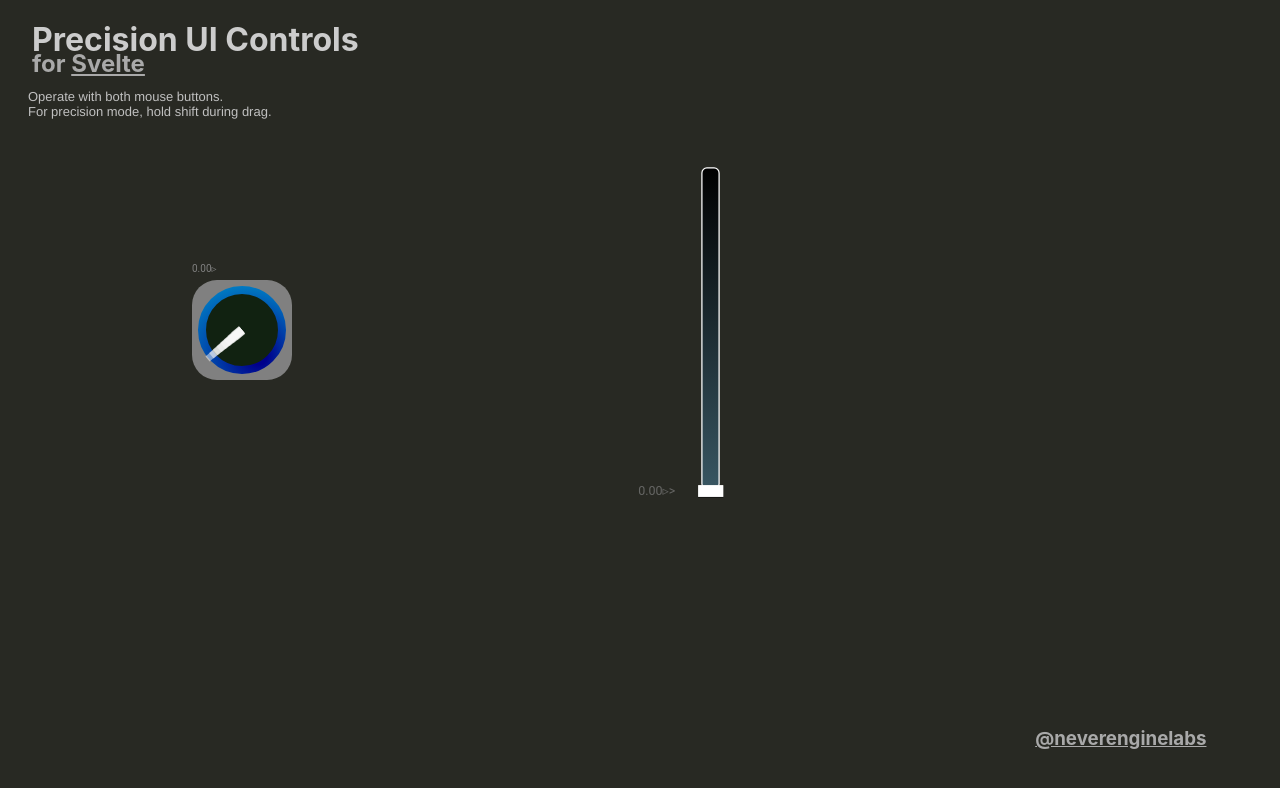
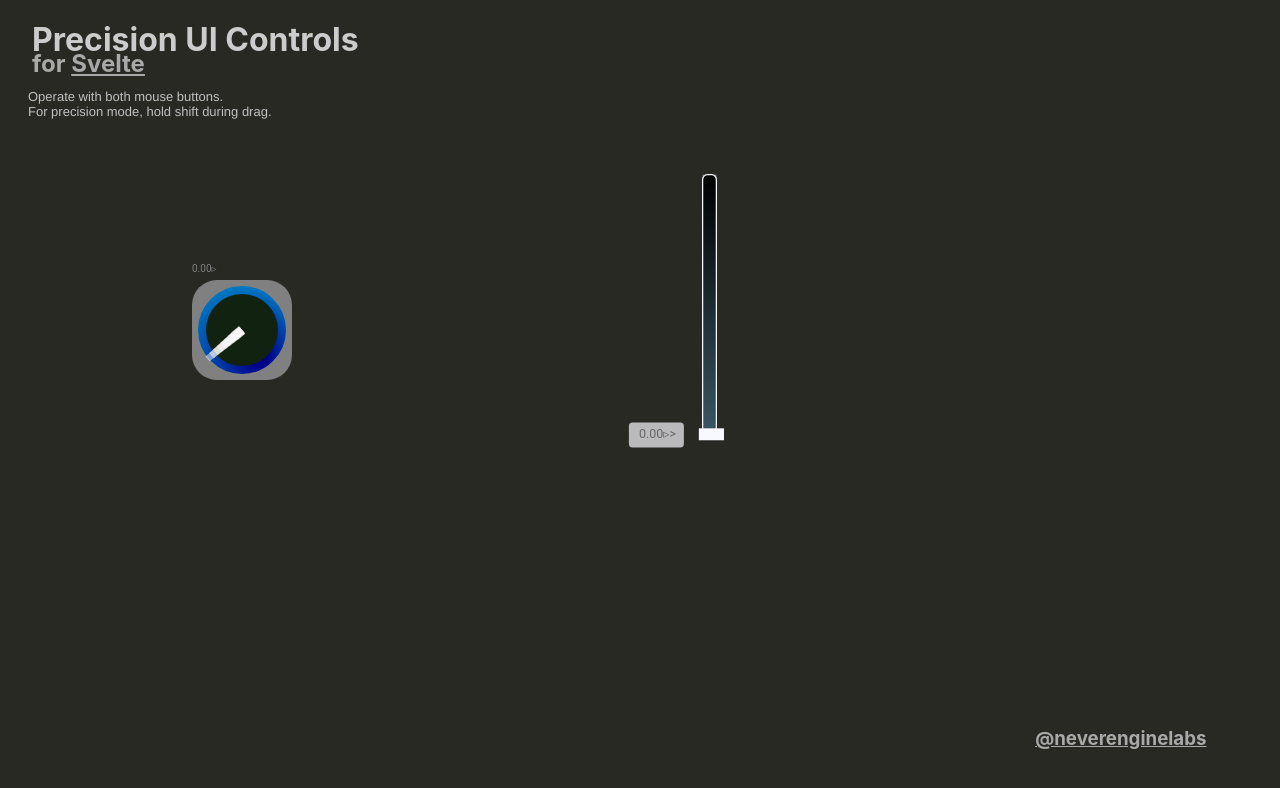
Before and after one commit to cristianvogel/Precis-UI, a Svelte app: page / in a window 1280 px wide. Shown: the top 788 px of the page. Built offline with nearby package versions, Linux system fonts and the light colour scheme.

Commit message:
Type defs added

```diff
--- a/public/global.css
+++ b/public/global.css
@@ -1,3 +1,5 @@
+/* global css */
+
 html, body {
 	position: relative;
 	width: 100%;
--- a/src/App.svelte
+++ b/src/App.svelte
@@ -1,4 +1,4 @@
-<!--
+<!-- App.svelte
 	// Precision Audio UI © Cristian Vogel 2022
 	// No unauthorised use or derivatives!
 	// contact @neverenginelabs
@@ -10,14 +10,11 @@
 		on:contextmenu|preventDefault={ (e)=>{window.focus()} }
 />
 
-<script>
-	// Precision Audio UI © Cristian Vogel 2022
-	// No unauthorised use or derivatives!
-	// @neverenginelabs
-
+<script lang="ts">
 	import Fader from "./components/Fader.svelte";
 	import Dial from "./components/Dial.svelte";
 
+	let value:number = 0;
 </script>
 <main>
 <div id='header'>
@@ -38,8 +35,8 @@
 		<a href='https://twitter.com/neverenginelabs'>@neverenginelabs</a>
 	</h3>
 </div>
-	<Fader/>
-	<Dial/>
+	<Fader {value} x="50%" y="50%" />
+	<Dial />
 </main>
 
 
--- a/src/components/Fader.svelte
+++ b/src/components/Fader.svelte
@@ -6,37 +6,64 @@
     import {clamp, radialPoints, remap} from '../lib/utils.ts';
     import { onMount } from 'svelte';
     import { fade } from 'svelte/transition';
+    import type {BoundingClientRec, Fader, FaderGeometry, FaderTaper} from "../types/precisUI";
+    import {DefaultRect, PALETTE} from "../types/precisUI";
 
 
     let clientRect;
     let selected = null;
-    const radial = ()=>(fader.normValue * 270) + 230
+    export let
+        x = DefaultRect.X,
+        y = DefaultRect.Y,
+        width = DefaultRect.WIDTH,
+        height = DefaultRect.HEIGHT,
+        w = DefaultRect.WIDTH,
+        h = DefaultRect.HEIGHT,
+        rx = DefaultRect.RX
 
-    let fader = {
-        x: 200,
-        y: 50,
-        w: 8,
-        h: 200,
-        rx: 3,
-        value: 0,
+    export let geometry:FaderGeometry = { x, y , width: width | w , height: height | h }
+    export let value:number = 0;
+    export let id:string = 'fader'
+    export let taper:FaderTaper  = { min: 0, max: 10, fineStep: 0.1, curve:'LINEAR'}
+
+    const fader: Fader = {
+        currentValue: value,
+        id,
+        geometry,
+        rx,
+        x: x - rx,
+        y: y - rx,
+        width: width + rx,
+        height: height + rx,
         label: 'hold shift for fine tuning',
         precis: false,
         changing: false,
-        taper: { min: 0, max: 10, fineStep: 0.1, curve:'LINEAR'},
-        bg: 'transparent',
-        set rect( options ) {
-            const {x,y,width,height} = options
-            this.x=x; this.y=y; this.w=width; this.h=height;
+        taper,
+        bg: PALETTE.clear,
+        set rect(faderGeometry: FaderGeometry) {
+            this.geometry = faderGeometry
+            this.x = faderGeometry.x
+            this.y = faderGeometry.y
+            this.width = faderGeometry.width
+            this.height = faderGeometry.height
+            return this.geometry
         },
-        get radialPoints() { return (this.normValue * 270) + 230},
-        get boundingBox() {
-            return `top:${this.y}px;
-			left:${this.x}px;
-			width:${this.w + this.rx}px;
-			height:${this.h + this.rx}px;
-			background: ${this.bg};`
+        get h(): number {
+            return this.geometry.height | this.height
         },
-        get normValue() {return (this.value /  this.h)}
+        get w(): number {
+            return this.geometry.width | this.width
+        },
+        get clientRect() {
+            return <BoundingClientRec>
+                `top:${this.y}px;
+                left:${this.x}px;
+                width:${this.width}px;
+                height:${this.height}px;`
+        },
+        get normValue() {
+            return this.currentValue / this.height
+        }
     }
 
     function handleModifier (ev) {
@@ -62,14 +89,14 @@
     function handleMouseMovePrecision(event) {
         clientRect = selected.getBoundingClientRect()
         const dy = event.movementY
-        const {value, taper, h, y} = fader
+        const {currentValue, taper, h, y} = fader
         if (dy === 0) return
         switch (selected.id.split('.')[0]) {
             case 'dial' :
-                fader.value = clamp( value+((dy*dy)*(Math.sign(dy)/-2)) * taper.fineStep, [0, h] )
+                fader.currentValue = clamp( currentValue+((dy*dy)*(Math.sign(dy)/-2)) * taper.fineStep, [0, h] )
                 break;
             case 'fader' :
-                fader.value = clamp( value+ -dy * taper.fineStep, [0, h] )
+                fader.currentValue = clamp( currentValue+ -dy * taper.fineStep, [0, h] )
                 break;
         }
     }
@@ -87,13 +114,13 @@
     function handleMouseMoveJump(event) {
         clientRect = selected.getBoundingClientRect()
         const dy = event.movementY
-        const {value, taper, h, y, normValue } = fader
+        const {currentValue, h, normValue } = fader
         switch (selected.id.split('.')[0]) {
             case 'dial' :
-                fader.value = clamp( value + (-dy* (remap(normValue,0,1,3,0.25))), [0, h] )
+                fader.currentValue = clamp( currentValue + (-dy* (remap(normValue,0,1,3,0.25))), [0, h] )
                 break;
             case 'fader' :
-                fader.value = clamp( value + -dy, [0, h] )
+                fader.currentValue = clamp( currentValue + -dy, [0, h] )
                 break;
         }
     }
@@ -109,23 +136,23 @@
         removeEventListener('keyup', handleModifier)
     }
 
-    $: dialPointer = radialPoints( fader.radialPoints, 50,50,10,55,10)
-
     onMount(() => {
 // 		 this was a temporary pseudo constructor
 // 		 allows the widget to be scaled and positioned by CSS
 // 		 which is actually quite cool?
-        const faderRect = document.getElementById('fader.box')
-        const {top, left, width, height} = faderRect.getBoundingClientRect()
-        fader.rect = {top: top, left: left, width: width, height: height}
+  //       TODO: turn into a setRectFromParent method
+  //       const faderRect = document.getElementById('fader.box')
+  //       const {top, left, width, height} = faderRect.getBoundingClientRect()
+  //       fader.rect = {x: left, y: top, width: width, height: height}
     })
+
 </script>
 
 <div class='faderContainer'
      id='fader.box'
      on:mouseenter|preventDefault='{(e)=>{e.target.focus(); fader.changing=true}}'
      on:mouseleave='{()=>{fader.changing=(selected !== null)}}'
-     style={fader.boundingBox}
+     style={fader.clientRect}
 >
 
     <svg>
@@ -135,19 +162,19 @@
                             x2=0
                             y1=0
                             y2={remap(fader.normValue, 0, 1, 3, 0)}>
-                <stop offset="0" stop-color="black"/>
-                <stop offset="80%" stop-color="skyblue"/>
+                <stop offset="0" stop-color={PALETTE.black}/>
+                <stop offset="80%" stop-color={PALETTE.sky}/>
             </linearGradient>
             <filter id="shadow">
                 <feDropShadow dx="0" dy="0.4" stdDeviation="0.2"/>
             </filter>
         </defs>
 
-        <g fill="url('#fader.grad')" stroke="white" stroke-width="0.0625rem">
+        <g fill="url('#fader.grad')" stroke={PALETTE.whiteBis} stroke-width="0.0625rem">
             <rect height={fader.h + fader.rx}
                   id='fader.track'
                   on:contextmenu|preventDefault={handleMouseDownPrecision}
-                  on:mousedown|preventDefault={(ev)=>{fader.value= fader.h - ev.offsetY}}
+                  on:mousedown|preventDefault={(ev)=>{fader.currentValue= fader.h - ev.offsetY}}
                   rx=4px
                   width={fader.w}
                   x=0rem
@@ -155,9 +182,9 @@
             <g id='fader.handle+readout'
                on:contextmenu|preventDefault={handleMouseDownPrecision}
                on:mousedown|preventDefault={handleMouseDownJump}
-               stroke="antiquewhite"
-               transform="translate({-fader.rx},{fader.h - fader.value})">
-                <rect fill="white"
+               stroke={PALETTE.offWhite}
+               transform="translate({-fader.rx},{fader.h - fader.currentValue})">
+                <rect fill={PALETTE.whiteBis}
                       height={fader.rx * 3.14}
                       id='fader.handle'
                       stroke=none
@@ -166,14 +193,12 @@
 
                 <g id='fader.readout' style='opacity:{fader.changing ? 1 : 0.7}'>
                     <rect class={fader.precis ? 'readoutBox zoom' : 'readoutBox'}
-								/>
-
                           height=1.25rem
                           id='fader.readoutbox'
                           rx=3px
                           width=2.75rem
                           x=-0.5rem
-                          y=-0.5rem
+                          y=-0.5rem />
                     <text class='readout'
                           id='fader.readouttext'
                           style={fader.precis ? 'font-size: large; transform: translate(0.75rem, -1rem)' : '' }>
@@ -187,7 +212,7 @@
 {#if fader.changing }
     <div id='fader.label'
          class='faderContainer'
-         style={fader.boundingBox + 'z-index: -1000'}>
+         style={fader.clientRect + 'z-index: -1000'}>
         <svg in:fade out:fade>
             <g id='fader.ledTexture'
                stroke="green" fill=none stroke-width="1px"
--- /dev/null
+++ b/src/types/precisUI.ts
@@ -0,0 +1,87 @@
+// Precis.ui
+
+// Defs
+export enum DefaultStyles {
+
+}
+
+export enum DefaultRect {
+    X = 200,
+    Y = 50,
+    WIDTH = 8,
+    HEIGHT = 200,
+    RX = 3
+}
+
+export type BoundingClientRec =
+            `top:${number}px;
+			left:${number}px;
+			width:${number}px;
+			height:${number}px;`
+
+// Colours
+type RGB = `rgb(${number}, ${number}, ${number})`
+type RGBA = `rgba(${number}, ${number}, ${number}, ${number})`
+type HEX = `#${string}`
+export enum PALETTE {
+    clear = 'transparent',
+    black = 'black',
+    sky = 'skyblue',
+    cyan = 'cyan',
+    aquaLight = 'aqua',
+    aquaVivid = 'aquamarine',
+    blanco = 'white',
+    silver = 'silver',
+    pink = 'hotpink',
+    offWhite = 'antiquewhite',
+    dim = 'darkgrey',
+    aquaDark = 'darkturquoise',
+    pinkDark = 'deeppink',
+    whiteBis = 'ghostwhite',
+    frenchSilver = 'gainsboro',
+    slate= 'slategray',
+    tan = 'tan',
+    deepBlue = 'midnightblue'
+}
+export type Tint = RGB | PALETTE | RGBA | HEX
+export type FillGradient = {
+    LOW: Tint,
+    MID: Tint,
+    HIGH: Tint
+}
+
+// Geometry
+export type FaderGeometry = {
+    x: number,
+    y: number,
+    width: number ,
+    height: number ,
+}
+
+export type FaderTaper = {
+    min: number,
+    max: number,
+    fineStep: number,
+    curve: 'LINEAR' | 'NONLINEAR'
+}
+
+export type Fader = {
+    id: string | number,
+    currentValue: number,
+    x: number,
+    y: number,
+    width: number,
+    height: number,
+    rx: number,
+    geometry?: FaderGeometry,
+    label?: string,
+    taper: FaderTaper,
+    rect: FaderGeometry,
+    bg?: Tint;
+    changing?: boolean;
+    precis?: boolean;
+    readonly clientRect: BoundingClientRec;
+    readonly normValue:  number;
+    readonly h: number;
+    readonly w: number
+}
```
Also changed, not shown: tsconfig.json (+7 -1 lines).
